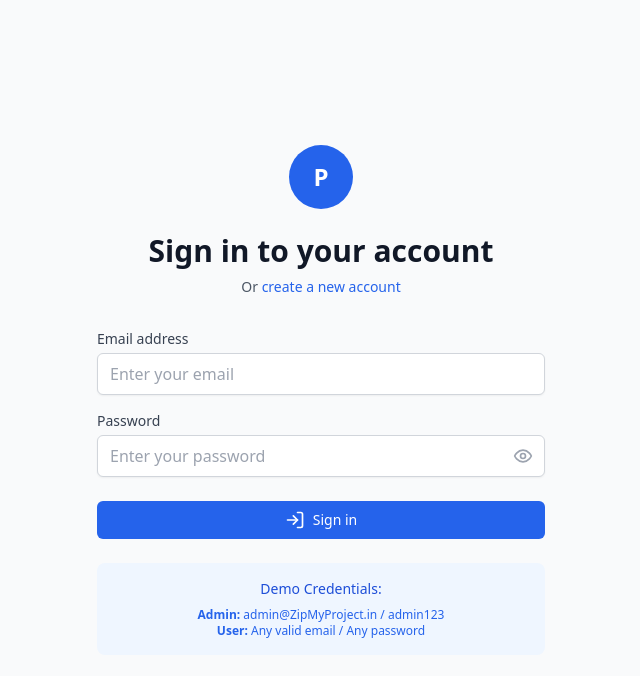
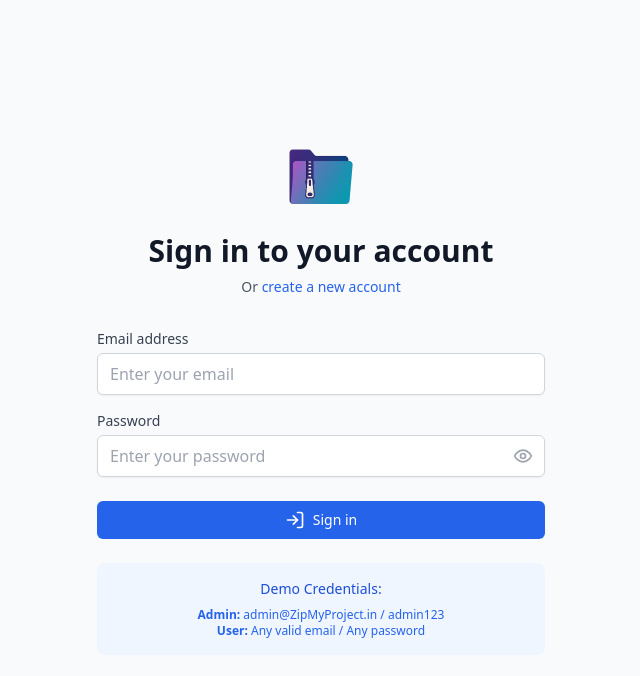
Before and after one commit to Wildanimal-1/ZipMyProject, a React (Vite) app: page /login in a window 1280 px wide. Shown: the top 676 px of the page, without its empty margins (319-959 px from the left). Built offline with nearby package versions, Linux system fonts and the light colour scheme; no server answers.

Commit message:
Login logo update

```diff
--- a/src/pages/Login.tsx
+++ b/src/pages/Login.tsx
@@ -2,6 +2,7 @@ import React, { useState } from 'react';
 import { Link, useNavigate } from 'react-router-dom';
 import { LogIn, Eye, EyeOff } from 'lucide-react';
 import { useAuth } from '../contexts/AuthContext';
+import logoImage from '../contexts/Assets/ZipMyProject.png';
 
 const Login: React.FC = () => {
   const [email, setEmail] = useState('');
@@ -44,9 +45,11 @@ const Login: React.FC = () => {
       <div className="max-w-md w-full space-y-8">
         <div>
           <div className="flex justify-center">
-            <div className="w-16 h-16 bg-blue-600 rounded-full flex items-center justify-center">
-              <span className="text-white font-bold text-2xl">P</span>
-            </div>
+            <img
+              src={logoImage}
+              alt="ZipMyProject Logo"
+              className="w-16 h-16 object-contain"
+            />
           </div>
           <h2 className="mt-6 text-center text-3xl font-bold text-gray-900">
             Sign in to your account
```
